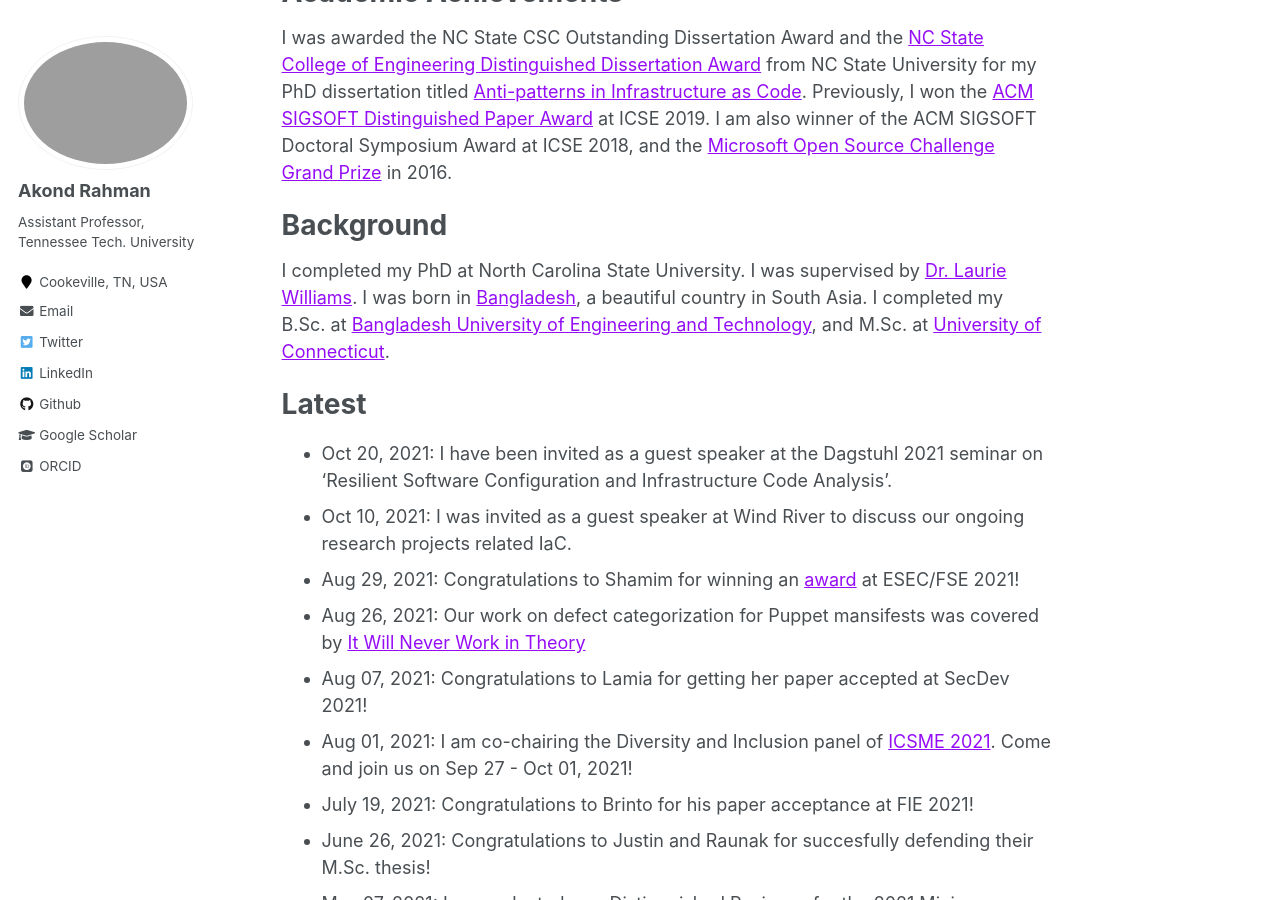
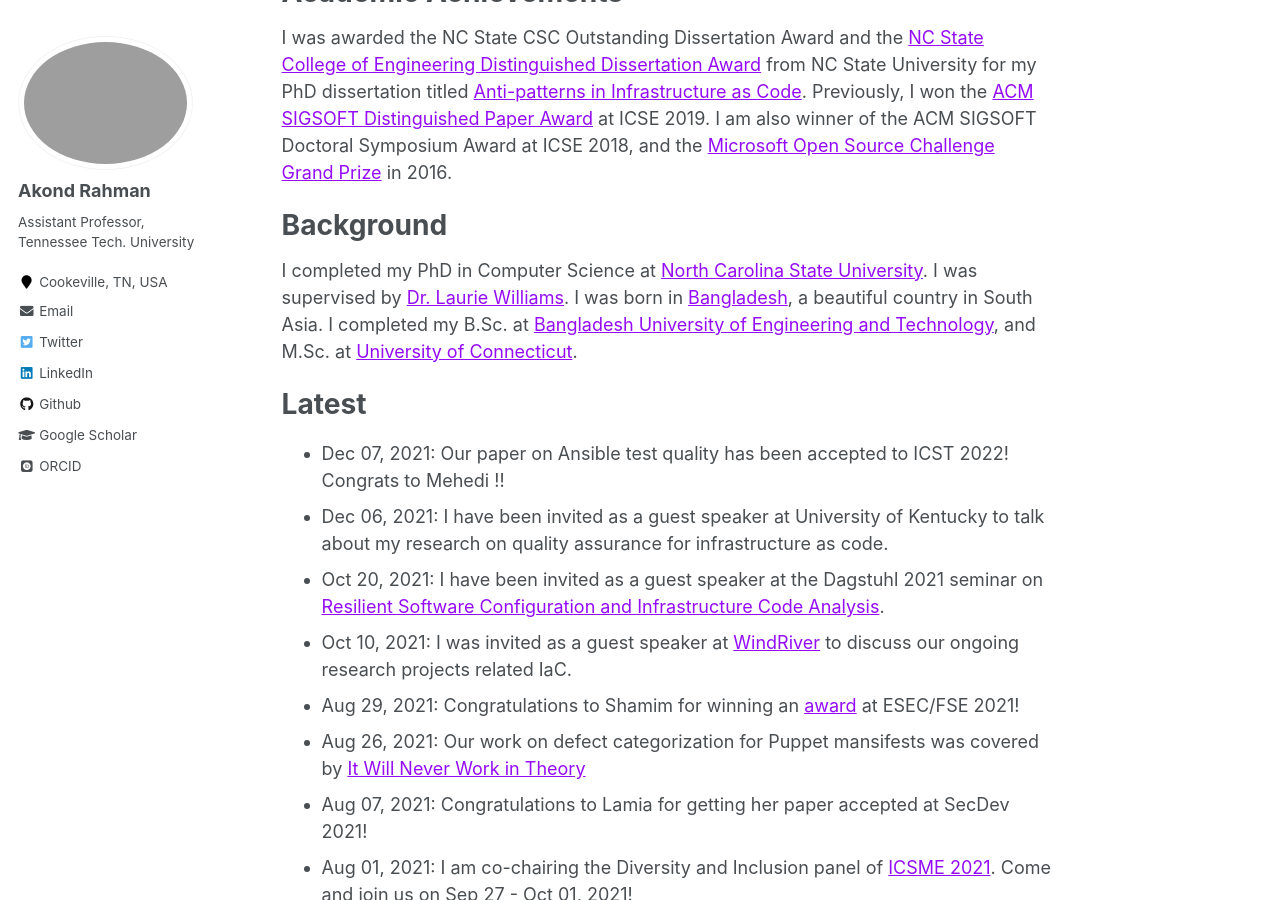
Before and after one commit to akondrahman/akondrahman.github.io, a Jekyll site: the page built from _pages/about.md, in a window 1280 px wide and 900 px high, scrolled down 441 px. Built offline with Jekyll 4.4.1, drawn with Linux system fonts in a browser that asks for light colours; some web fonts are replaced.

Commit message:
icst update

```diff
--- a/_pages/about.md
+++ b/_pages/about.md
@@ -26,16 +26,15 @@ I am also winner of the ACM SIGSOFT Doctoral Symposium Award at ICSE 2018, and t
 
 Background
 ======
-I completed my PhD at North Carolina State University. I was supervised by [Dr. Laurie Williams](https://collaboration.csc.ncsu.edu/laurie/). I was born in [Bangladesh](https://en.wikipedia.org/wiki/Bangladesh), a beautiful country in South Asia.
-I completed my B.Sc. at [Bangladesh University of Engineering and Technology](https://www.buet.ac.bd/),
-and M.Sc. at [University of Connecticut](https://uconn.edu/).
+I completed my PhD in Computer Science at [North Carolina State University](https://www.csc.ncsu.edu/). I was supervised by [Dr. Laurie Williams](https://collaboration.csc.ncsu.edu/laurie/). I was born in [Bangladesh](https://en.wikipedia.org/wiki/Bangladesh), a beautiful country in South Asia. I completed my B.Sc. at [Bangladesh University of Engineering and Technology](https://www.buet.ac.bd/), and M.Sc. at [University of Connecticut](https://uconn.edu/).
 
 
 Latest
 ======
-
-- Oct 20, 2021: I have been invited as a guest speaker at the Dagstuhl 2021 seminar on 'Resilient Software Configuration and Infrastructure Code Analysis'.
-- Oct 10, 2021: I was invited as a guest speaker at Wind River to discuss our ongoing research projects related IaC.
+- Dec 07, 2021: Our paper on Ansible test quality has been accepted to ICST 2022! Congrats to Mehedi !!
+- Dec 06, 2021: I have been invited as a guest speaker at University of Kentucky to talk about my research on quality assurance for infrastructure as code.
+- Oct 20, 2021: I have been invited as a guest speaker at the Dagstuhl 2021 seminar on [Resilient Software Configuration and Infrastructure Code Analysis](https://www.dagstuhl.de/program/calendar/partlist/?semnr=21482&SUOG).
+- Oct 10, 2021: I was invited as a guest speaker at [WindRiver](https://www.windriver.com/) to discuss our ongoing research projects related IaC.
 - Aug 29, 2021: Congratulations to Shamim for winning an [award](https://twitter.com/Sharma__Tushar/status/1431224348426129416) at ESEC/FSE 2021!
 - Aug 26, 2021: Our work on defect categorization for Puppet mansifests was covered by [It Will Never Work in Theory](https://neverworkintheory.org/2021/08/26/defect-taxonomy-for-infrastructure-as-code.html)
 - Aug 07, 2021: Congratulations to Lamia for getting her paper accepted at SecDev 2021!
```
Also changed, not shown: _pages/paser.md (+5 -4 lines), _publications/icst2022.md (added, +12 -0 lines), 2 other files.
